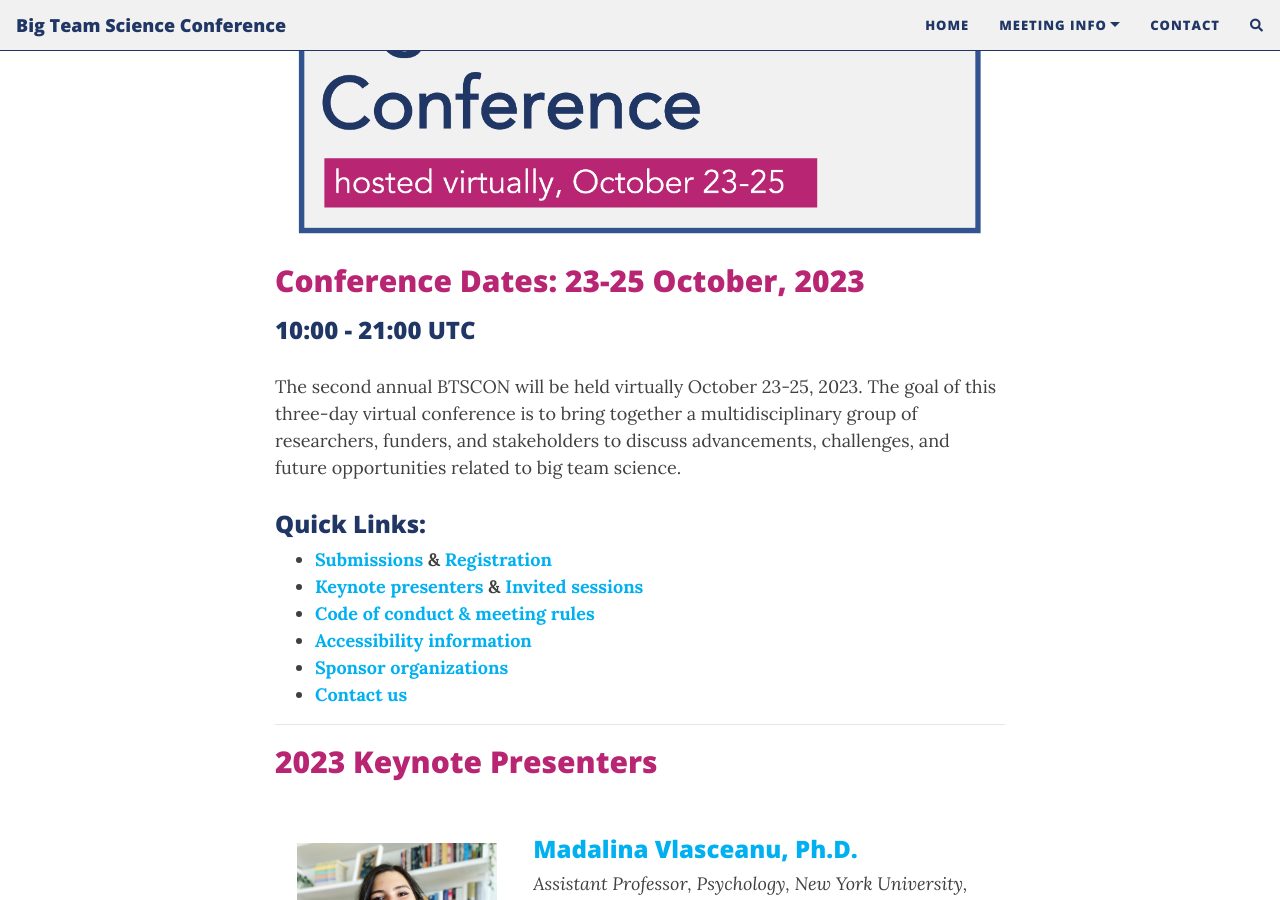
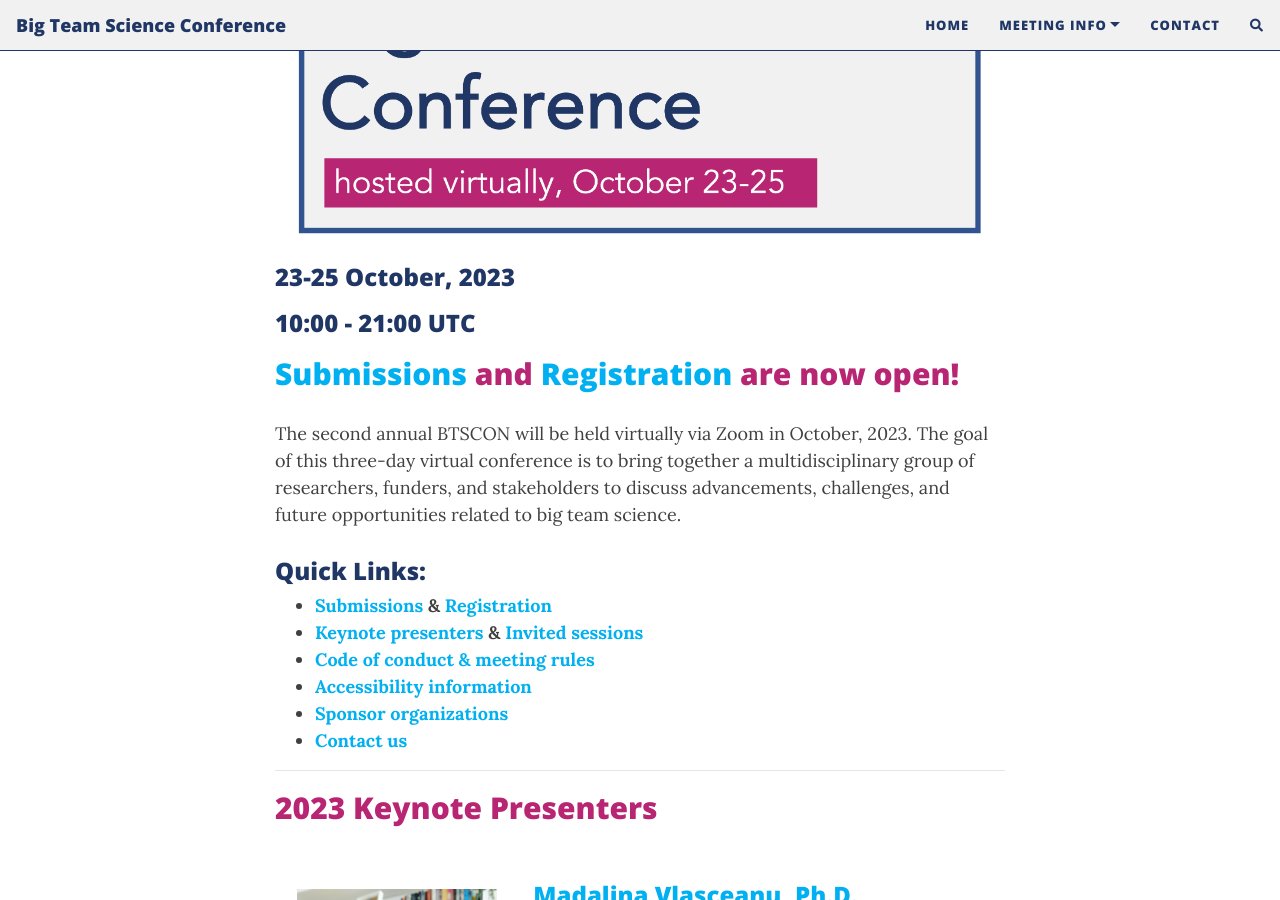
Before and after one commit to bigteamscienceconference/bigteamscienceconference.github.io, a Jekyll site: the page built from index.md, in a window 1280 px wide and 900 px high, scrolled down 310 px. Built offline with Jekyll 4.4.1, drawn with Linux system fonts in a browser that asks for light colours; nearby versions of some CDN libraries; comment, search, counter and statistics services are not loaded.

Commit message:
Update index.md

```diff
--- a/index.md
+++ b/index.md
@@ -5,10 +5,12 @@ layout: page
 
 <img src="/assets/img/BTSCon2023_logo.png" alt="" />
 
-## Conference Dates: 23-25 October, 2023
+### 23-25 October, 2023
 ### 10:00 - 21:00 UTC
 
-The second annual BTSCON will be held virtually October 23-25, 2023. The goal of this three-day virtual conference is to bring together a multidisciplinary group of researchers, funders, and stakeholders to discuss advancements, challenges, and future opportunities related to big team science.
+## [Submissions]({{site.baseurl}}/submissions/) and [Registration]({{site.baseurl}}/registration/) are now open!
+
+The second annual BTSCON will be held virtually via Zoom in October, 2023. The goal of this three-day virtual conference is to bring together a multidisciplinary group of researchers, funders, and stakeholders to discuss advancements, challenges, and future opportunities related to big team science.
 
 ### Quick Links:
 * <b><a href="{{site.baseurl}}/submissions/">Submissions</a> & <a href="{{site.baseurl}}/registration/">Registration</a></b>
```
